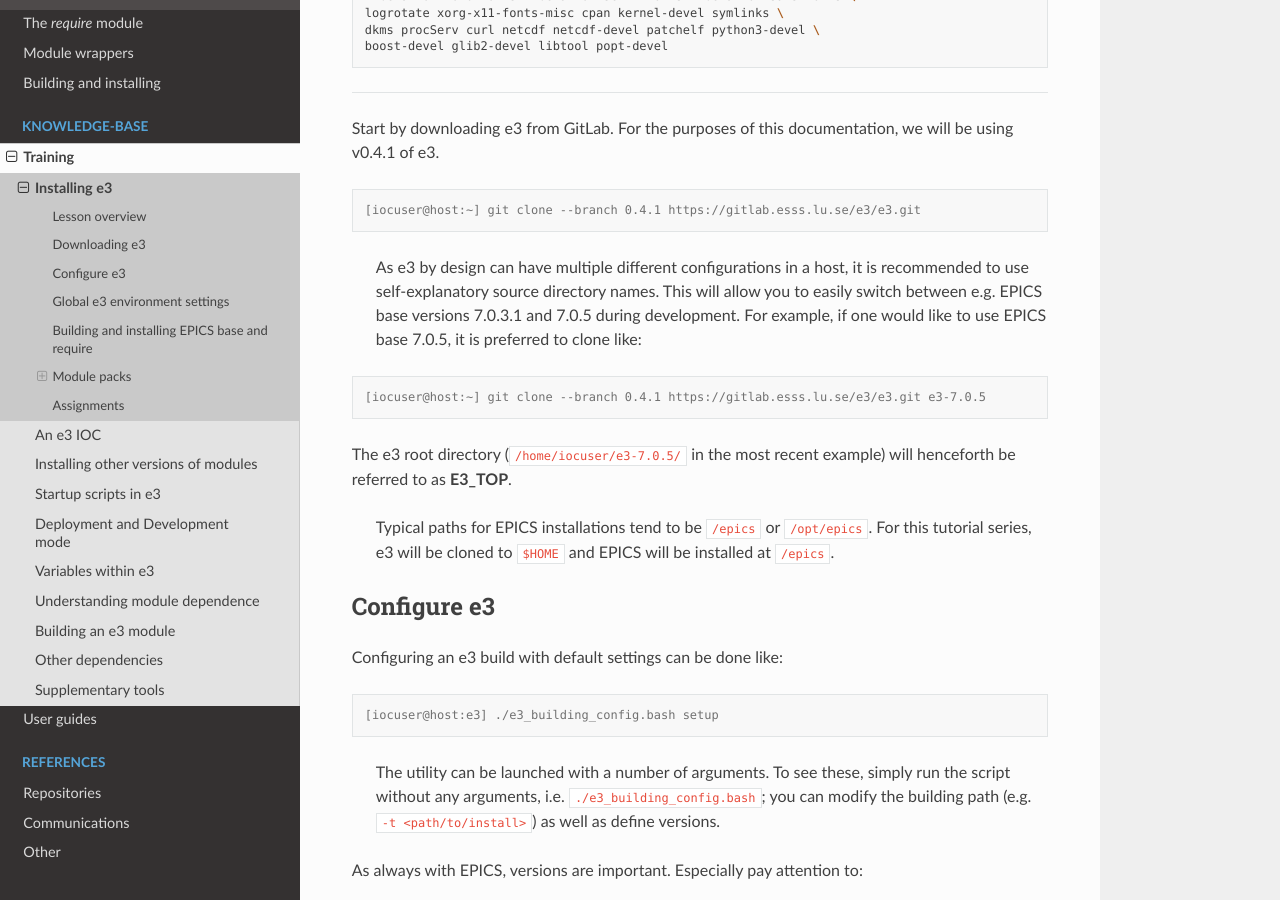
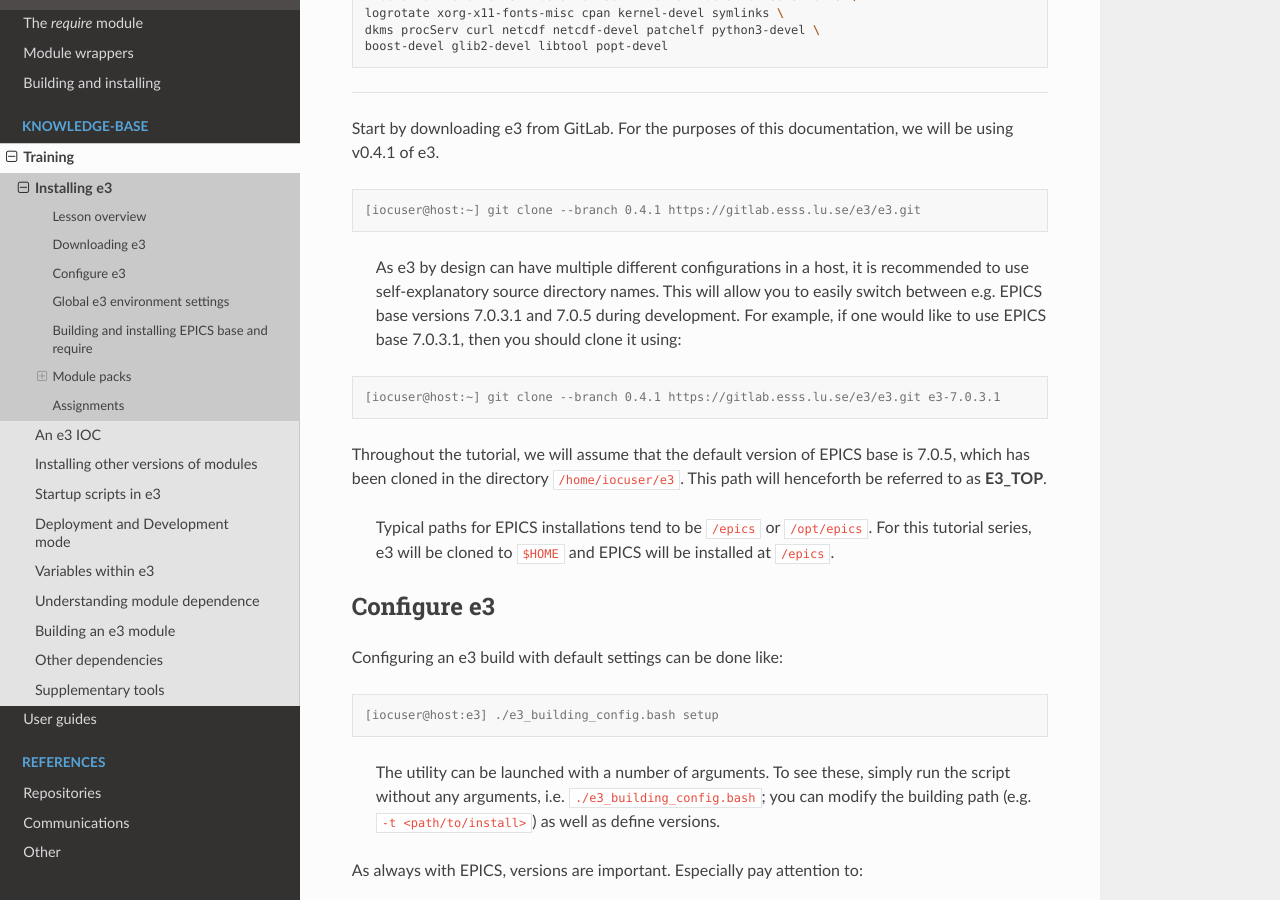
Before and after one commit to ttkorhonen/e3pages, a Sphinx documentation site: the page built from docs/kb/training/workbook/1_installing_e3.md, in a window 1280 px wide and 900 px high, scrolled down 905 px. Built offline with Sphinx 7.4.7 and the Read the Docs theme 2.0.0, drawn with Linux system fonts in a browser that asks for light colours.

Commit message:
Minor clarification for multiple versions of EPICS base

````diff
--- a/docs/kb/training/workbook/1_installing_e3.md
+++ b/docs/kb/training/workbook/1_installing_e3.md
@@ -45,13 +45,13 @@ Start by downloading e3 from GitLab. For the purposes of this documentation, we
 [iocuser@host:~] git clone --branch 0.4.1 https://gitlab.esss.lu.se/e3/e3.git
 ```
 
-> As e3 by design can have multiple different configurations in a host, it is recommended to use self-explanatory source directory names. This will allow you to easily switch between e.g. EPICS base versions 7.0.3.1 and 7.0.5 during development. For example, if one would like to use EPICS base 7.0.5, it is preferred to clone like:
+> As e3 by design can have multiple different configurations in a host, it is recommended to use self-explanatory source directory names. This will allow you to easily switch between e.g. EPICS base versions 7.0.3.1 and 7.0.5 during development. For example, if one would like to use EPICS base 7.0.3.1, then you should clone it using:
 
 ```console
-[iocuser@host:~] git clone --branch 0.4.1 https://gitlab.esss.lu.se/e3/e3.git e3-7.0.5
+[iocuser@host:~] git clone --branch 0.4.1 https://gitlab.esss.lu.se/e3/e3.git e3-7.0.3.1
 ```
 
-The e3 root directory (`/home/iocuser/e3-7.0.5/` in the most recent example) will henceforth be referred to as **E3_TOP**.
+Throughout the tutorial, we will assume that the default version of EPICS base is 7.0.5, which has been cloned in the directory `/home/iocuser/e3`. This path will henceforth be referred to as **E3_TOP**.
 
 > Typical paths for EPICS installations tend to be `/epics` or `/opt/epics`. For this tutorial series, e3 will be cloned to `$HOME` and EPICS will be installed at `/epics`.
 
````
